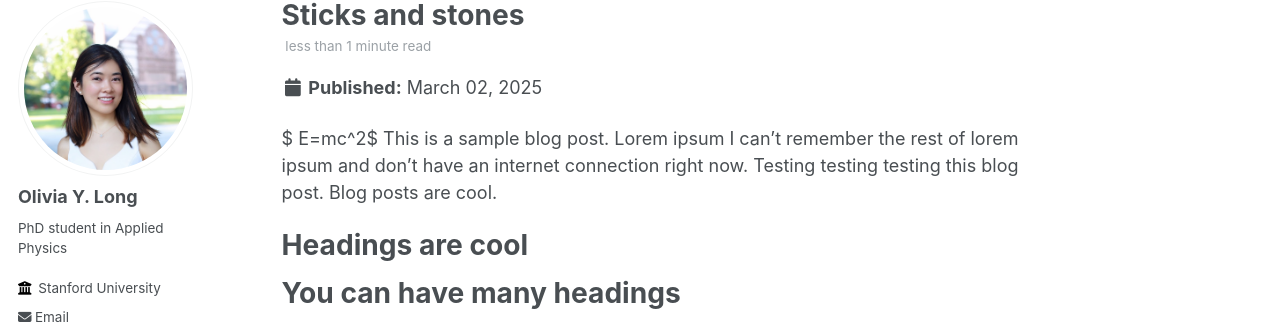
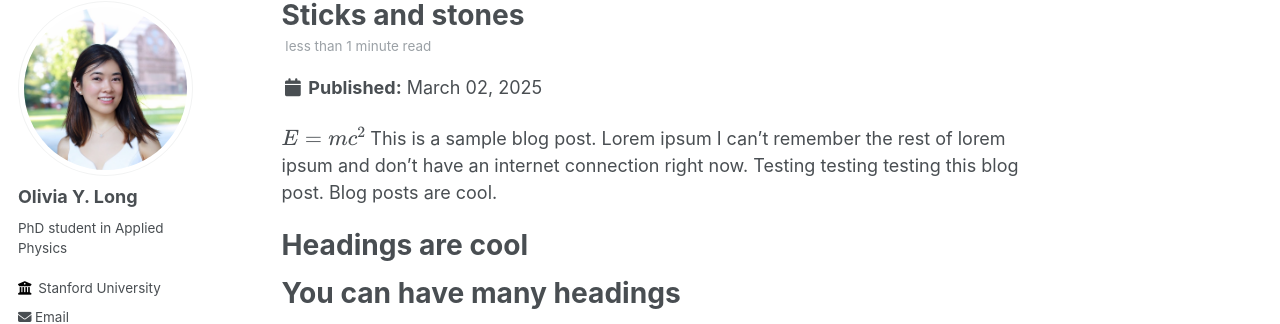
Before and after one commit to oliviaylong/oliviaylong.github.io, a Jekyll site: the page built from _posts/2025-03-02-blog-post-1.md, in a window 1280 px wide and 900 px high. Shown: the part 117-441 px from the top of the window. Built offline with Jekyll 4.4.1, drawn with Linux system fonts in a browser that asks for light colours; some web fonts are replaced.

```diff
--- a/_config.yml
+++ b/_config.yml
@@ -194,6 +194,7 @@ kramdown:
   toc_levels: 1..6
   smart_quotes: lsquo,rsquo,ldquo,rdquo
   enable_coderay: false
+  math_engine: mathjax
 
 
 # Collections
--- a/_posts/2025-03-02-blog-post-1.md
+++ b/_posts/2025-03-02-blog-post-1.md
@@ -6,7 +6,7 @@ permalink: /posts/2025/03/blog-post-1/
 tags:
   - Math
 ---
-$ E=mc^2$
+$$ E=mc^2$$
 This is a sample blog post. Lorem ipsum I can't remember the rest of lorem ipsum and don't have an internet connection right now. Testing testing testing this blog post. Blog posts are cool.
 
 Headings are cool
```
